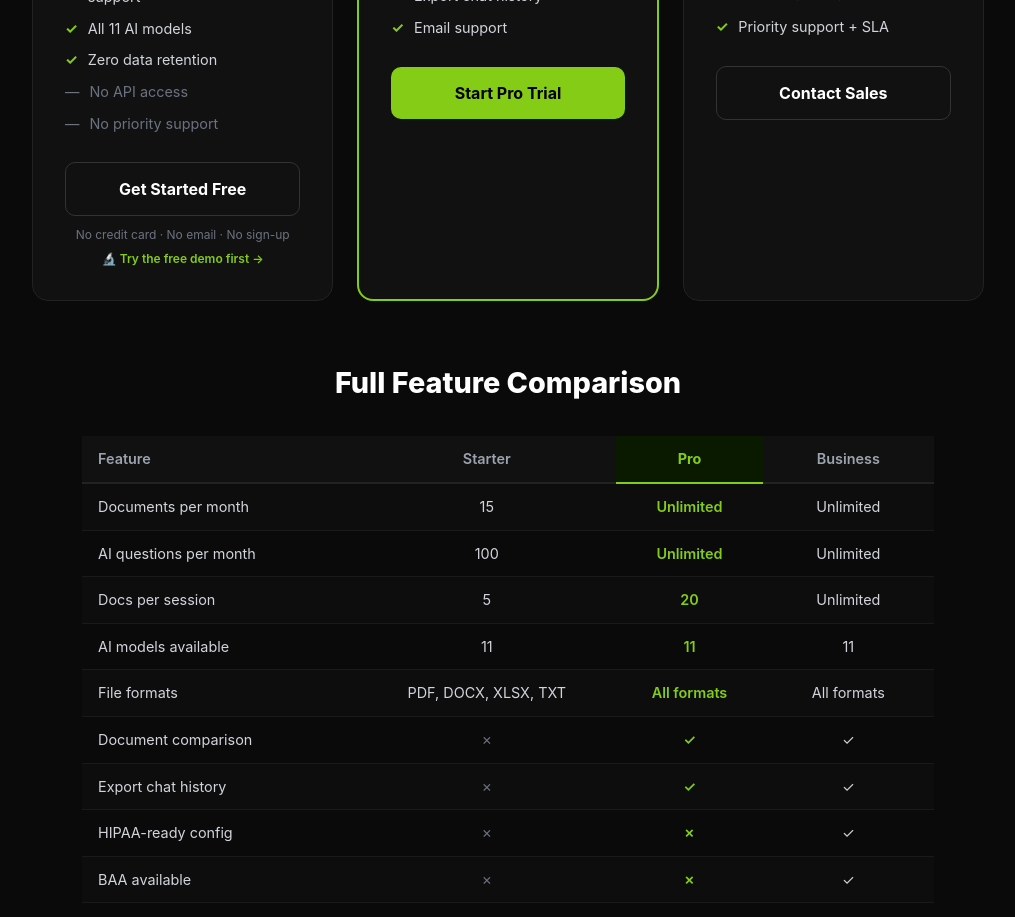
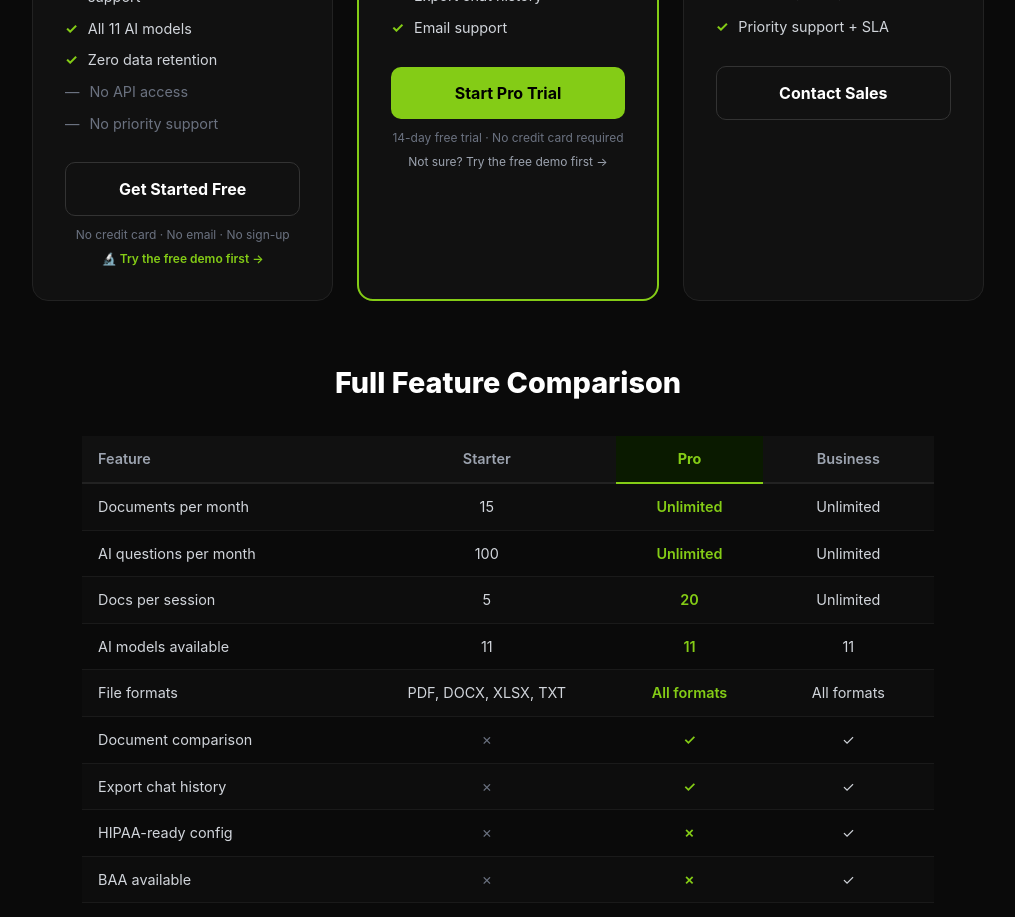
Before and after one commit to justin280/docchat-saas, a Next.js app: page /pricing in a window 1280 px wide. Shown: the part 860-1777 px from the top of the page, without its empty margins (132-1147 px from the left). Built offline with nearby package versions, Linux system fonts and the light colour scheme.

Commit message:
Feature: Add no-card-required note and demo CTA under Pro plan button

```diff
--- a/app/(pages)/pricing/page.js
+++ b/app/(pages)/pricing/page.js
@@ -139,6 +139,8 @@ export default function PricingPage() {
             <li style={s.feature}><span style={s.featureCheck}>&#10003;</span> Email support</li>
           </ul>
           <a href="/" style={s.ctaFeatured}>Start Pro Trial</a>
+          <p style={{textAlign:'center', color:'#6b7280', fontSize:'12px', marginTop:'10px', marginBottom:'0'}}>14-day free trial · No credit card required</p>
+          <a href="/demo" style={{display:'block', textAlign:'center', color:'#9ca3af', fontSize:'12px', marginTop:'6px', textDecoration:'none'}}>Not sure? Try the free demo first →</a>
         </div>
 
         <div style={s.card}>
```
